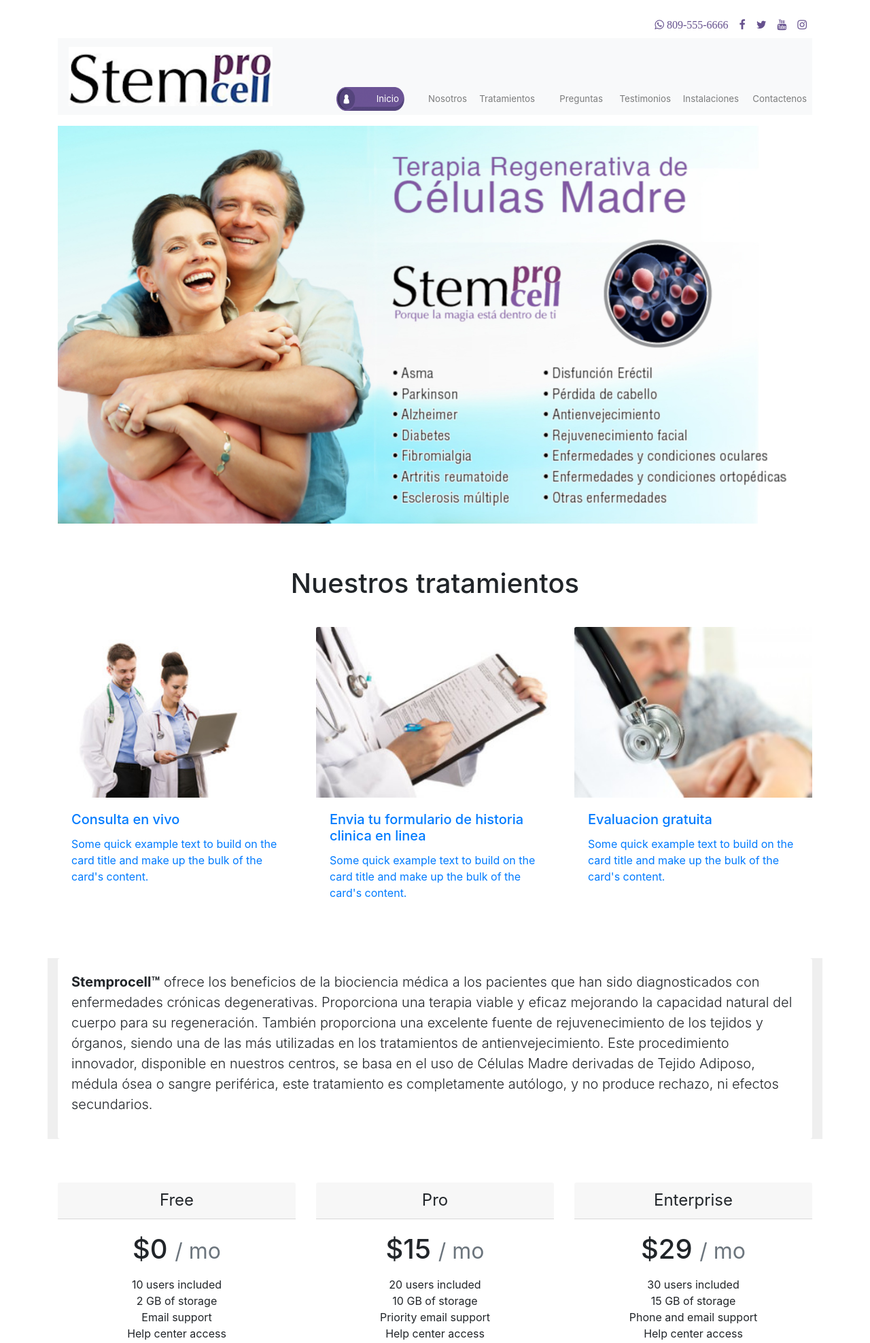
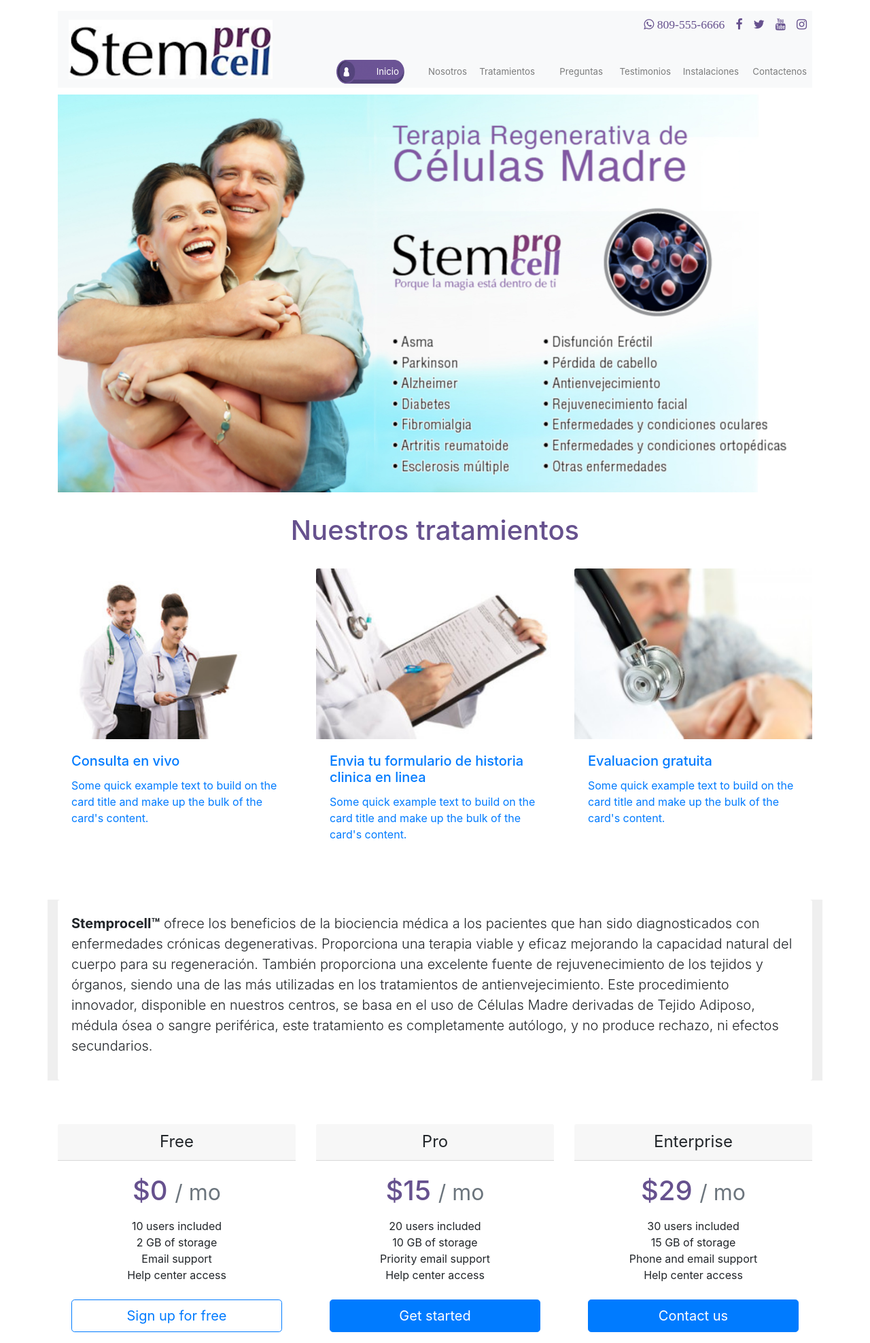
Before and after one commit to skupin/stemprocell, a PHP site: page /index.php in a window 1280 px wide. Shown: the top 1975 px of the page at 68% size. Run offline with PHP 8.4, Linux system fonts and the light colour scheme.

Commit message:
fixed social icons in top bar to overlap main nav bar

```diff
--- a/css/main.css
+++ b/css/main.css
@@ -9,6 +9,10 @@ footer {
     width: 100%;
     background: #66518E;
     color: white;
+}
+
+h1 {
+    color: #66518E;
 }
 
 h6 {
@@ -39,9 +43,13 @@ a.nav-link.dropdown-toggle::after{
     font-size: 0.83rem;
 }
 
-/*#navStempro {*/
+#navStempro {
     /*padding: 25px;*/
-/*}*/
+    margin-top: -40px;
+    /*z-index: -1;*/
+    /*position:relative;*/
+    margin-bottom: 10px;
+}
 
 #mainSlider {
     /*max-height: 500px;*/
@@ -53,7 +61,10 @@ a.nav-link.dropdown-toggle::after{
 
 #header {
     padding-top: 1em;
-    padding-bottom: 1em;
+    /*padding-bottom: 1em;*/
+
+    /*margin-bottom: -40px;*/
+
 }
 
 #trat-clinicos-header {
@@ -71,6 +82,9 @@ a.nav-link.dropdown-toggle::after{
 
 #socialIcons{
     padding: 0px;
+    z-index: 1;
+    position:relative;
+
 }
 
 #footerBranding>div>img{
@@ -87,6 +101,7 @@ a.nav-link.dropdown-toggle::after{
 
 .fa{
     color: #66518E;
+    font-size: 1.1em;
 }
 
 .section-header {
--- a/include/header.php
+++ b/include/header.php
@@ -18,9 +18,10 @@
 <body>
 <?php $pageName = basename($_SERVER['PHP_SELF']); ?>
 <div class="container" id="header">
-    <div class="col-md-12 d-flex flex-row-reverse text-right" id="socialIcons">
-        <ul class="navbar-nav flex-row" >
-            <li class="nav-item"><a class="nav-link px-2" href="#"><span class="fa fa-whatsapp"> 809-555-6666</span></a></li>
+    <div class="col-lg-12 d-flex flex-row-reverse text-right" id="socialIcons">
+        <ul class="navbar-nav flex-row">
+            <li class="nav-item"><a class="nav-link px-2" href="#"><span class="fa fa-whatsapp"> 809-555-6666</span></a>
+            </li>
             <li class="nav-item"><a class="nav-link px-2" href="#"><span class="fa fa-facebook"></span></a></li>
             <li class="nav-item"><a class="nav-link px-2" href="#"><span class="fa fa-twitter"></span></a></li>
             <li class="nav-item"><a class="nav-link px-2" href="#"><span class="fa fa-youtube"></span></a></li>
@@ -54,7 +55,9 @@
                     <a class="nav-link" href="nosotros.php">Nosotros</a>
                 </li>
                 <li class="nav-item dropdown">
-                    <a class="nav-link dropdown-toggle <?php if (strpos($pageName, 'trata') !== false) {echo ' active';} ?>" href="#" id="terapias" role="button" data-toggle="dropdown"
+                    <a class="nav-link dropdown-toggle <?php if (strpos($pageName, 'trata') !== false) {
+                        echo ' active';
+                    } ?>" href="#" id="terapias" role="button" data-toggle="dropdown"
                        aria-haspopup="true" aria-expanded="false">
                         Tratamientos
                     </a>
@@ -62,7 +65,9 @@
                         <a class="dropdown-item <?php if ($pageName === 'tratamientos_clinicos.php') {
                             echo ' active';
                         } ?>" href="tratamientos_clinicos.php">Uso Clinico</a>
-                        <a class="dropdown-item <?php if ($pageName === 'tratamientos_cosmeticos.php') {echo ' active';} ?>" href="tratamientos_cosmeticos.php">Uso Cosmetico</a>
+                        <a class="dropdown-item <?php if ($pageName === 'tratamientos_cosmeticos.php') {
+                            echo ' active';
+                        } ?>" href="tratamientos_cosmeticos.php">Uso Cosmetico</a>
                         <a class="dropdown-item <?php if ($pageName === 'tratamientos_ort_trm.php') {
                             echo ' active';
                         } ?>" href="tratamientos_ort_trm.php">Uso en Ortopedia y Traumatologia</a>
@@ -88,8 +93,12 @@
                         Instalaciones
                     </a>
                     <div class="dropdown-menu" aria-labelledby="instalaciones">
-                        <a class="dropdown-item <?php if ($pageName === 'instalaciones_usa.php') {echo ' active';} ?>" href="instalaciones_usa.php">Estados Unidos</a>
-                        <a class="dropdown-item <?php if ($pageName === 'instalaciones_rd.php') {echo ' active';} ?>" href="instalaciones_rd.php">Republica Dominicana</a>
+                        <a class="dropdown-item <?php if ($pageName === 'instalaciones_usa.php') {
+                            echo ' active';
+                        } ?>" href="instalaciones_usa.php">Estados Unidos</a>
+                        <a class="dropdown-item <?php if ($pageName === 'instalaciones_rd.php') {
+                            echo ' active';
+                        } ?>" href="instalaciones_rd.php">Republica Dominicana</a>
                     </div>
                 </li>
 
--- a/index.php
+++ b/index.php
@@ -12,9 +12,10 @@
     <section>
         <div class="container">
 
-            <section>
+
                 <h1 class="text-center">Nuestros tratamientos</h1>
-            </section>
+            <br>
+
 
             <div class="row">
                 <div class="col-md-4">
```
